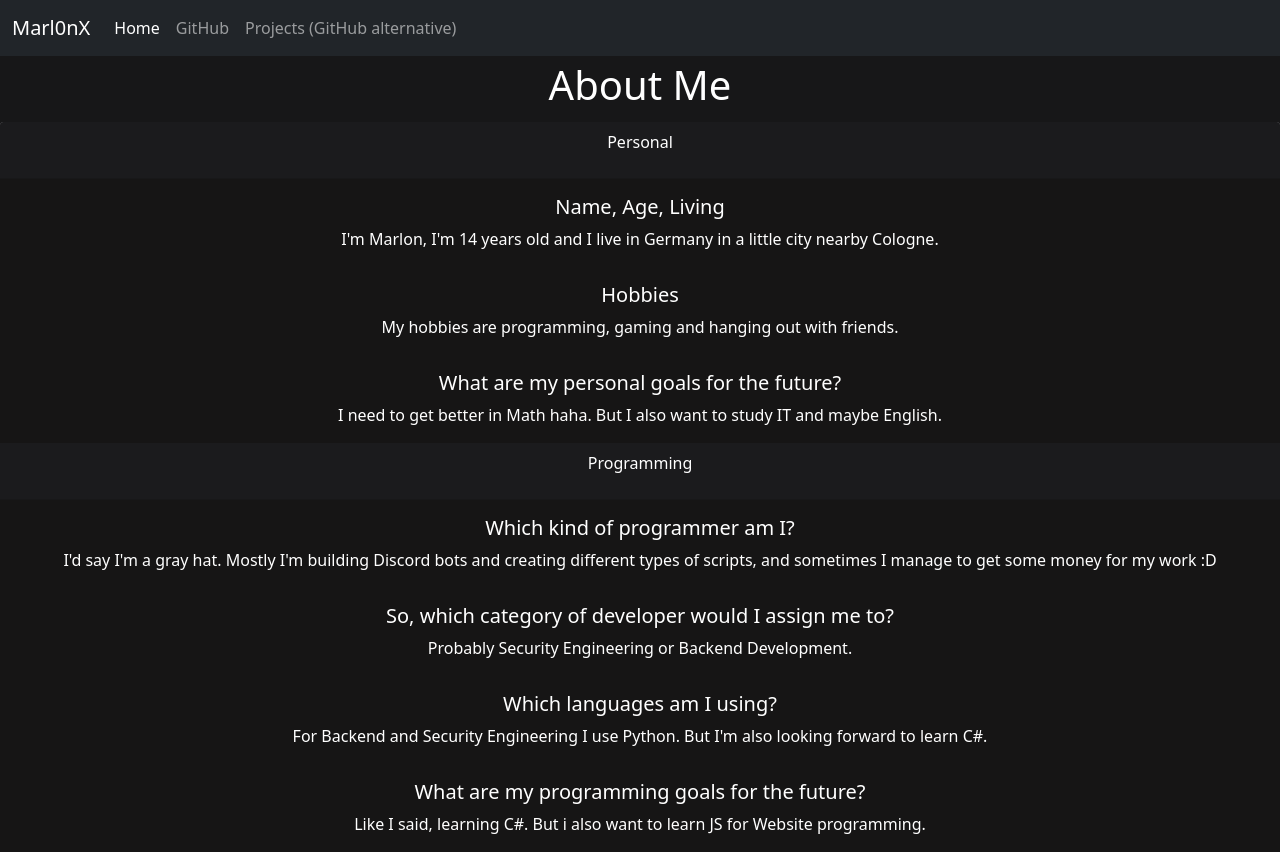
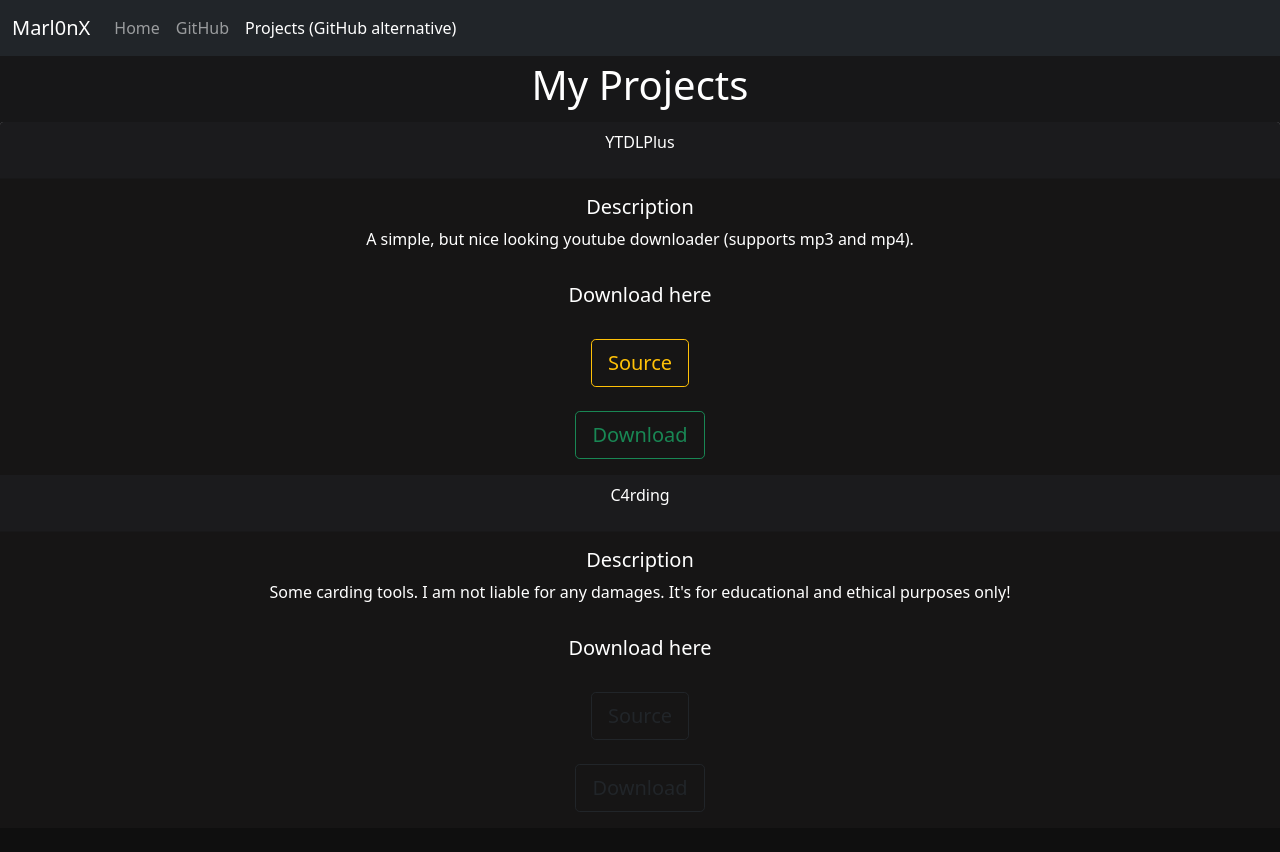
Before and after one commit to marl0nx/about_me, a plain HTML site: page index.html in a window 1280 px wide. After the commit the page ends 828 px from the top, so only its background shows below. Drawn offline with nearby package versions, Linux system fonts and the light colour scheme.

Commit message:
Update index.html

```diff
--- a/index.html
+++ b/index.html
@@ -2,12 +2,7 @@
     <title>Marl0nX</title>
     <link href="https://cdn.jsdelivr.net/npm/bootstrap@5.1.3/dist/css/bootstrap.min.css" rel="stylesheet" integrity="sha384-1BmE4kWBq78iYhFldvKuhfTAU6auU8tT94WrHftjDbrCEXSU1oBoqyl2QvZ6jIW3" crossorigin="anonymous">
     <link rel="stylesheet" href="https://cdnjs.cloudflare.com/ajax/libs/font-awesome/4.7.0/css/font-awesome.min.css">
-    <link rel="stylesheet" href="css/style.css">
-    <meta content="Marl0nX" property="og:title" />
-    <meta content="My official website. You will find some information about me and my projects." property="og:description" />
-    <meta content="https://marl0nx.github.io/about_me/" property="og:url" />
-    <meta content="https://cdn.discordapp.com/avatars/875067866670575626/5fce0322d79481fee3c619d71cab929e.webp?size=128" property="og:image" />
-    <meta content="#101021" data-react-helmet="true" name="theme-color" />
+    <link rel="stylesheet" href="../css/projects/style.css">
 </head>
 
 <body>
@@ -20,53 +15,48 @@
           </button>
           <div class="collapse navbar-collapse" id="navbarNavAltMarkup">
             <div class="navbar-nav">
-              <a class="nav-link active" aria-current="page" href="">Home</a>
+              <a class="nav-link" href="https://marl0nx.github.io/about_me">Home</a>
               <a class="nav-link" href="https://github.com/marl0nx">GitHub</a>
-              <a class="nav-link" href="https://marl0nx.github.io/about_me/projects">Projects (GitHub alternative)</a>
+              <a class="nav-link active" aria-current="page" href="">Projects (GitHub alternative)</a>
             </div>
           </div>
         </div>
       </nav>
 
       <div class="part1">
-        <h1 class="text-center" style="padding-top: 5px; padding-bottom: 5px;">About Me</h1>
+        <h1 class="text-center" style="padding-top: 5px; padding-bottom: 5px;">My Projects</h1>
 
         <div class="card text-center" style="border: 0px; border-color: rgb(27, 27, 29);">
             <div class="card-header" style="background-color: rgb(27, 27, 29);">
-              <p style="color: white;">Personal</p>
+              <p style="color: white;">YTDLPlus</p>
             </div>
             <div class="card-body" style="background-color: rgb(22, 21, 21);">
-              <h5 class="card-title" style="color: white;">Name, Age, Living</h5>
-              <p class="card-text" style="color: white;">I'm Marlon, I'm 14 years old and I live in Germany in a little city nearby Cologne.</p>
+              <h5 class="card-title" style="color: white;">Description</h5>
+              <p class="card-text" style="color: white;">A simple, but nice looking youtube downloader (supports mp3 and mp4).</p>
             </div>
             <div class="card-body" style="background-color: rgb(22, 21, 21);">
-                <h5 class="card-title" style="color: white;">Hobbies</h5>
-                <p class="card-text" style="color: white;">My hobbies are programming, gaming and hanging out with friends.</p>
+                <h5 class="card-title" style="color: white;">Download here</h5>
+                <br>
+                <a href="https://github.com/marl0nx/ytdlplus"><button type="button" class="btn btn-outline-warning btn-lg btn-block">Source</button></a>
+                <br>
+                <br>
+                <a href="https://github.com/marl0nx/ytdlplus/archive/refs/heads/main.zip"><button type="button" class="btn btn-outline-success btn-lg btn-block">Download</button></a>
+            </div>
+            <div class="card-header" style="background-color: rgb(27, 27, 29);">
+              <p style="color: white;">C4rding</p>
             </div>
             <div class="card-body" style="background-color: rgb(22, 21, 21);">
-              <h5 class="card-title" style="color: white;">What are my personal goals for the future?</h5>
-              <p class="card-text" style="color: white;">I need to get better in Math haha. But I also want to study IT and maybe English.</p>
-            </div>
-
-            <div class="card-header" style="background-color: rgb(27, 27, 29);">
-              <p style="color: white;">Programming</p>
+              <h5 class="card-title" style="color: white;">Description</h5>
+              <p class="card-text" style="color: white;">Some carding tools. I am not liable for any damages. It's for educational and ethical purposes only!</p>
             </div>
             <div class="card-body" style="background-color: rgb(22, 21, 21);">
-              <h5 class="card-title" style="color: white;">Which kind of programmer am I?</h5>
-              <p class="card-text" style="color: white;">I'd say I'm a gray hat. Mostly I'm building Discord bots and creating different types of scripts, and sometimes I manage to get some money for my work :D</p>
+                <h5 class="card-title" style="color: white;">Download here</h5>
+                <br>
+                <a href=""><button type="button" class="btn btn-outline-dark btn-lg btn-block">Source</button></a>
+                <br>
+                <br>
+                <a href=""><button type="button" class="btn btn-outline-dark btn-lg btn-block">Download</button></a>
             </div>
-            <div class="card-body" style="background-color: rgb(22, 21, 21);">
-                <h5 class="card-title" style="color: white;">So, which category of developer would I assign me to?</h5>
-                <p class="card-text" style="color: white;">Probably Security Engineering or Backend Development.</p>
-            </div>
-            <div class="card-body" style="background-color: rgb(22, 21, 21);">
-                <h5 class="card-title" style="color: white;">Which languages am I using?</h5>
-                <p class="card-text" style="color: white;">For Backend and Security Engineering I use Python. But I'm also looking forward to learn C#.</p>
-            </div>
-            <div class="card-body" style="background-color: rgb(22, 21, 21);">
-              <h5 class="card-title" style="color: white;">What are my programming goals for the future?</h5>
-              <p class="card-text" style="color: white;">Like I said, learning C#. But i also want to learn JS for Website programming.</p>
-          </div>
           </div>
 
 
```
